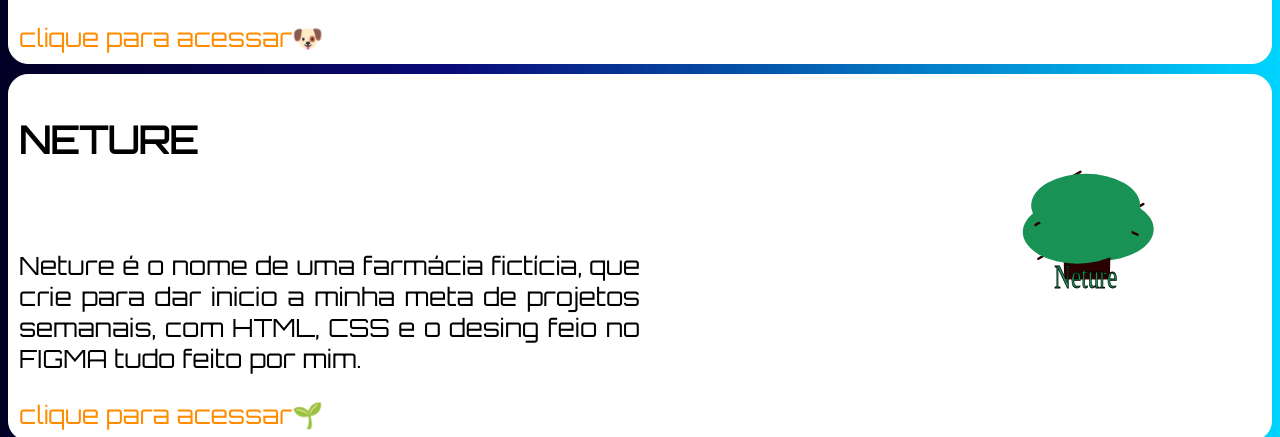
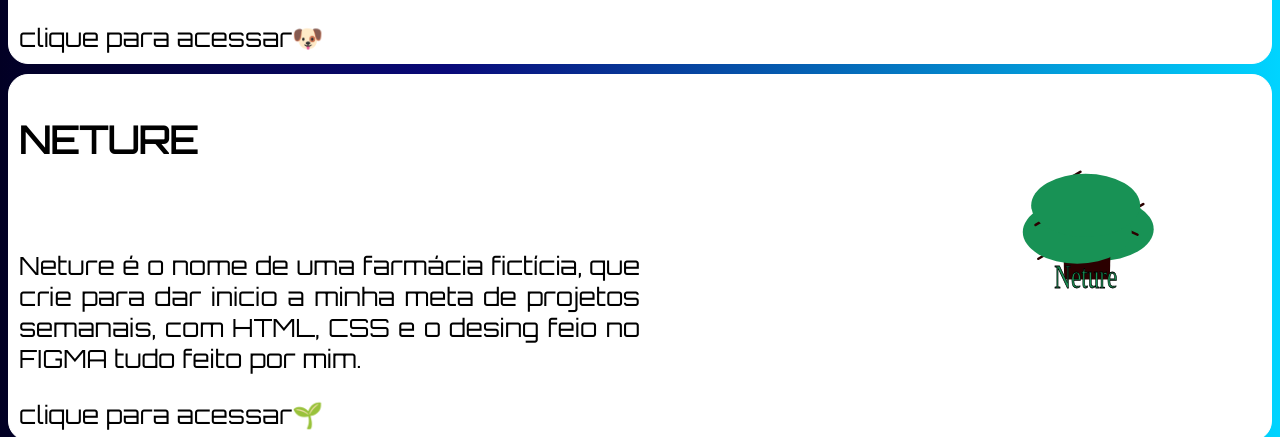
Before and after one commit to vv1ll14n/Site, a plain HTML site: page hublayout.html in a window 1280 px wide. Shown: the part 554-991 px from the top of the page. Drawn offline with Linux system fonts and the light colour scheme.

Commit message:
Update hublayout.html

```diff
--- a/hublayout.html
+++ b/hublayout.html
@@ -134,7 +134,7 @@ body::-webkit-scrollbar-thumb {
             color: black;
         }
         a:link{
-            color: darkorange;
+            color: black;
             text-decoration: none;
         }
         a:visited{
```
